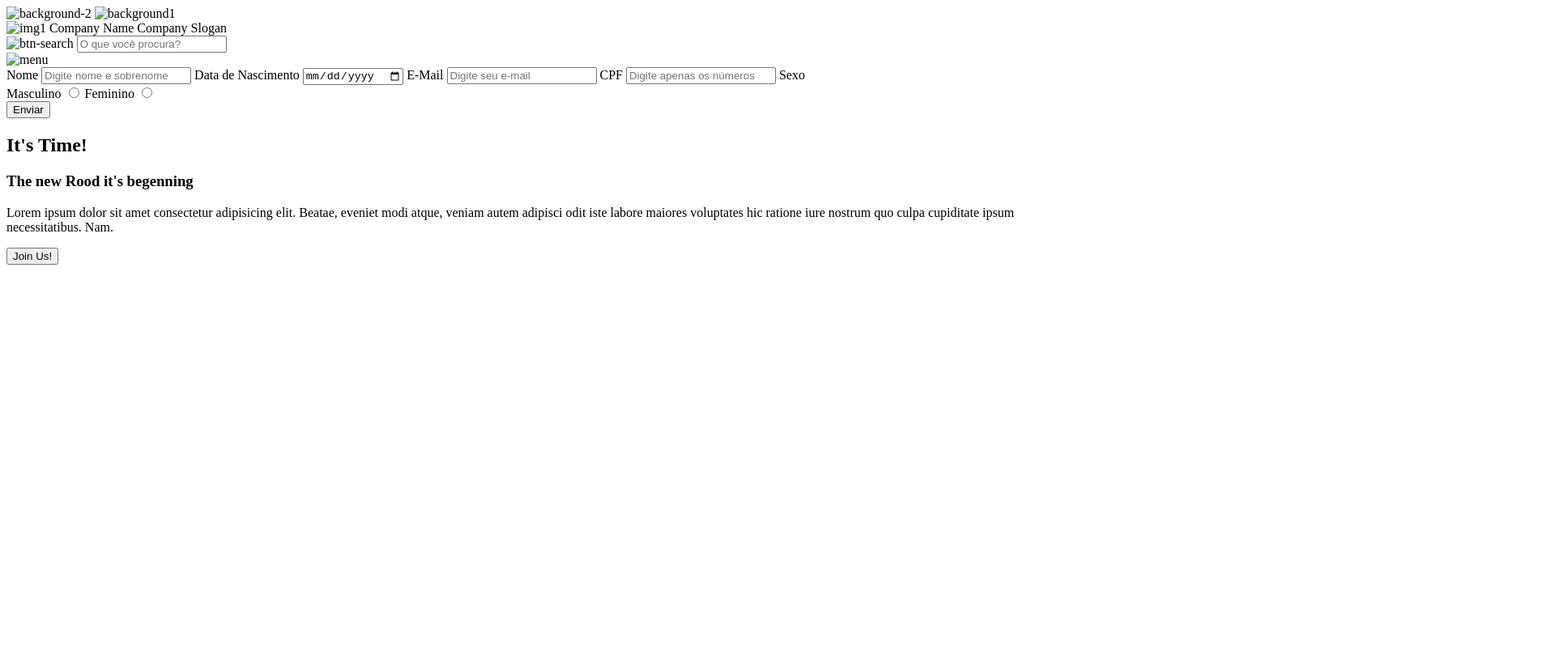
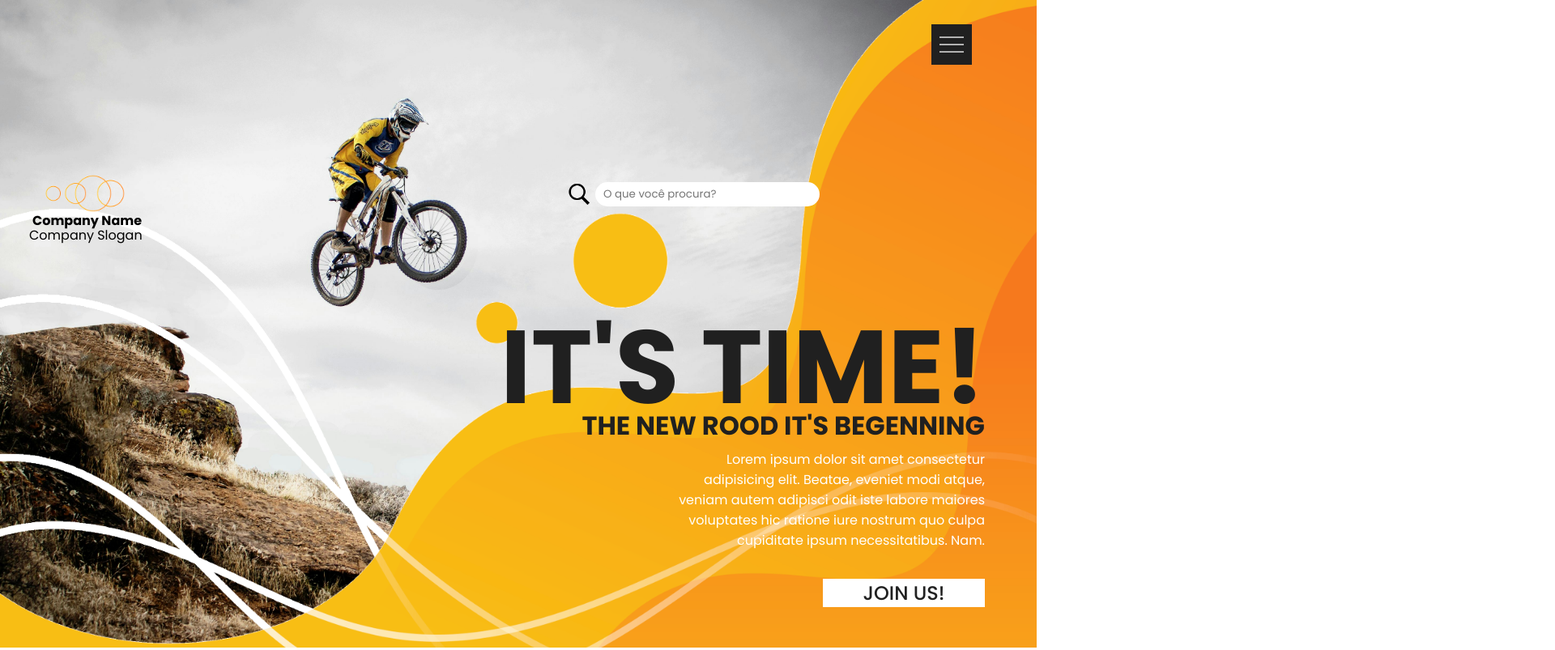
Before and after one commit to Fabio-Oliveira-dev/teste-frontend, a plain HTML site: page index.html in a window 1280 px wide. Shown: the top 803 px of the page at 81% size, 1920 px wide, since content can reach past the window. Drawn offline with Linux system fonts and the light colour scheme; the site is published under a folder, as on GitHub Pages, so addresses that start at the root find nothing.

Commit message:
reset commits

```diff
--- a/index.html
+++ b/index.html
@@ -1,37 +1,35 @@
 <!DOCTYPE html>
-<html lang="pt-br">
+<html lang="pt-BR">
 <head>
     <meta charset="UTF-8">
     <meta http-equiv="X-UA-Compatible" content="IE=edge">
     <meta name="viewport" content="width=device-width, initial-scale=1.0">
-    <title>PGE - Teste</title>
+    <title>PGE - Teste Front-End</title>
 
     <!-- Css -->
-    <link rel="stylesheet" href="/src/styles/reset.css"/>
-    <link rel="stylesheet" href="/src/styles/style.css"/>
-
+    <link rel="stylesheet" href="./src/styles/reset.css">
+    <link rel="stylesheet" href="./src/styles/style.css">
 
     <!-- Fontes-->
     <link rel="preconnect" href="https://fonts.googleapis.com">
     <link rel="preconnect" href="https://fonts.gstatic.com" crossorigin>
     <link href="https://fonts.googleapis.com/css2?family=Poppins:wght@300;400;500;700&display=swap" rel="stylesheet">
-
 </head>
 <body>
     <div class="backgrounds">
-        <img src="/assets/images/background2.png" alt="background-2" id="background-2">
+        <img src="./assets/images/background2.png" alt="background-2" id="background-2">
 
-        <img src="/assets/images/background1.jpg" alt="background1" id="background-1">
+        <img src="./assets/images/background1.jpg" alt="background1" id="background-1">
     </div>
 
     <div class="logo">
-        <img src="/assets/images/img1.png" alt="img1" id="logo-img">
+        <img src="./assets/images/img1.png" alt="img1" id="logo-img">
         <span id="logo-span1">Company Name</span>
         <span id="logo-span2">Company Slogan</span>
     </div>
 
     <section class="search">
-        <img src="/assets/images/search1.png" alt="btn-search">
+        <img src="./assets/images/search1.png" alt="btn-search">
 
         <input type="text" name="search" id="search" placeholder="O que você procura?">
     </section>
@@ -39,7 +37,7 @@
     <header class="cabecalho">
         <nav class="menu-lateral">
             <div class="btn-expandir">
-                <img src="/assets/images/menu1.png" alt="menu"  id="burguer" onclick="clickMenu()">
+                <img src="./assets/images/menu1.png" alt="menu"  id="burguer" onclick="clickMenu()">
             </div>
 
             <form action="" method="GET" class="itens" id="itens">
@@ -65,7 +63,6 @@
                     <input type="radio" name="sexo" id="feminino" value="feminino">
                 </div>
 
-
                 <button type="submit" value="Enviar">Enviar</button>
             </form>
         </nav>
@@ -81,7 +78,7 @@
         </section>
     </main>
 
-    <script src="/src/js/script.js"></script>
+    <script src="./src/js/script.js"></script>
 </body>
 
 </html>
--- a/src/styles/reset.css
+++ b/src/styles/reset.css
@@ -7,7 +7,7 @@
     font-family: 'Poppins', sans-serif;
 }
 
-body, html {
+body {
     height: 100vh;
     color: #000000;
     background-color: #ffffff;
--- a/src/styles/style.css
+++ b/src/styles/style.css
@@ -190,7 +190,6 @@ nav.menu-lateral {
 }
 /* Fim main*/
 
-
 .backgrounds {
     position: relative;
     width: 100%;
```
Also changed, not shown: 1 other file.
